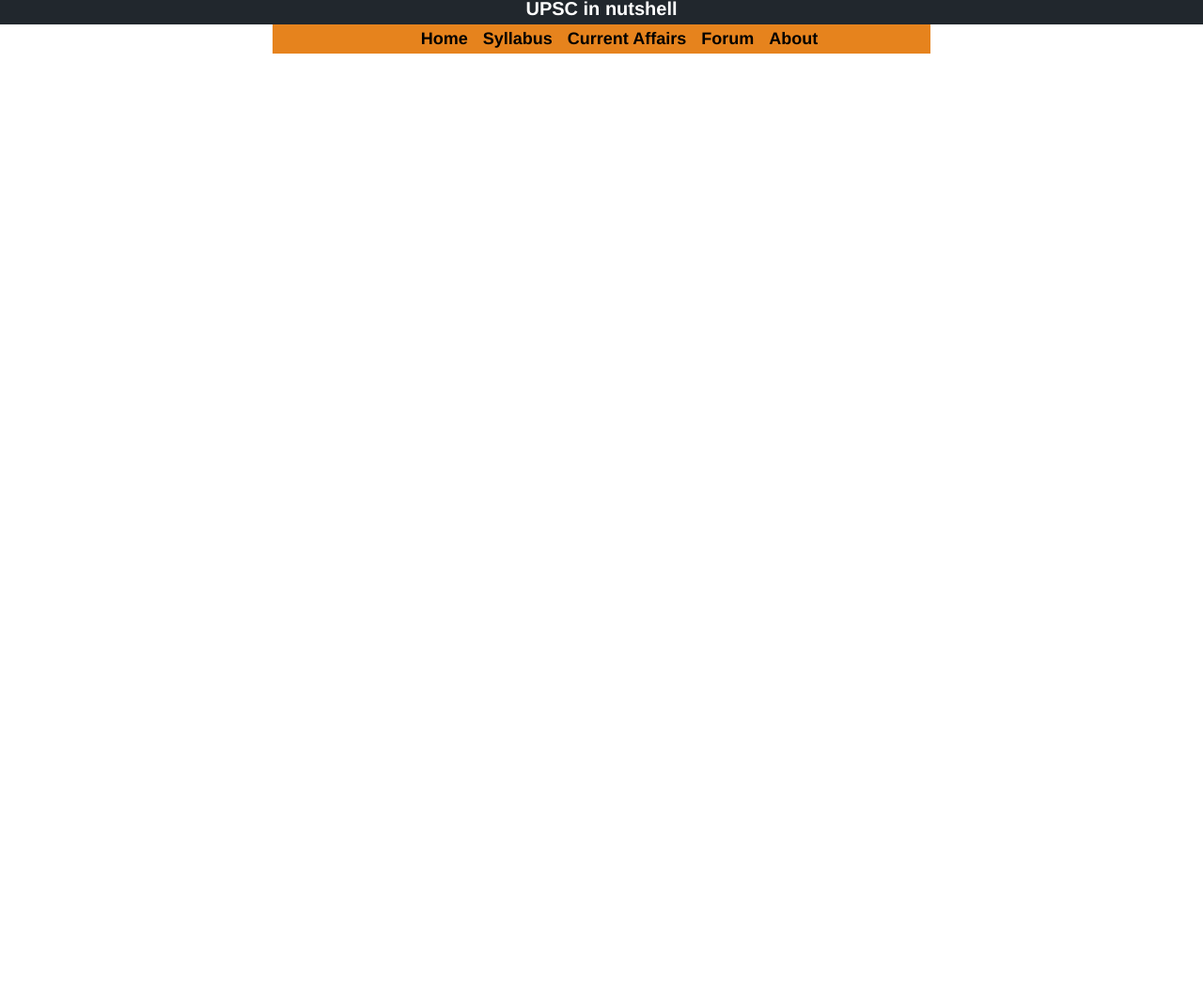
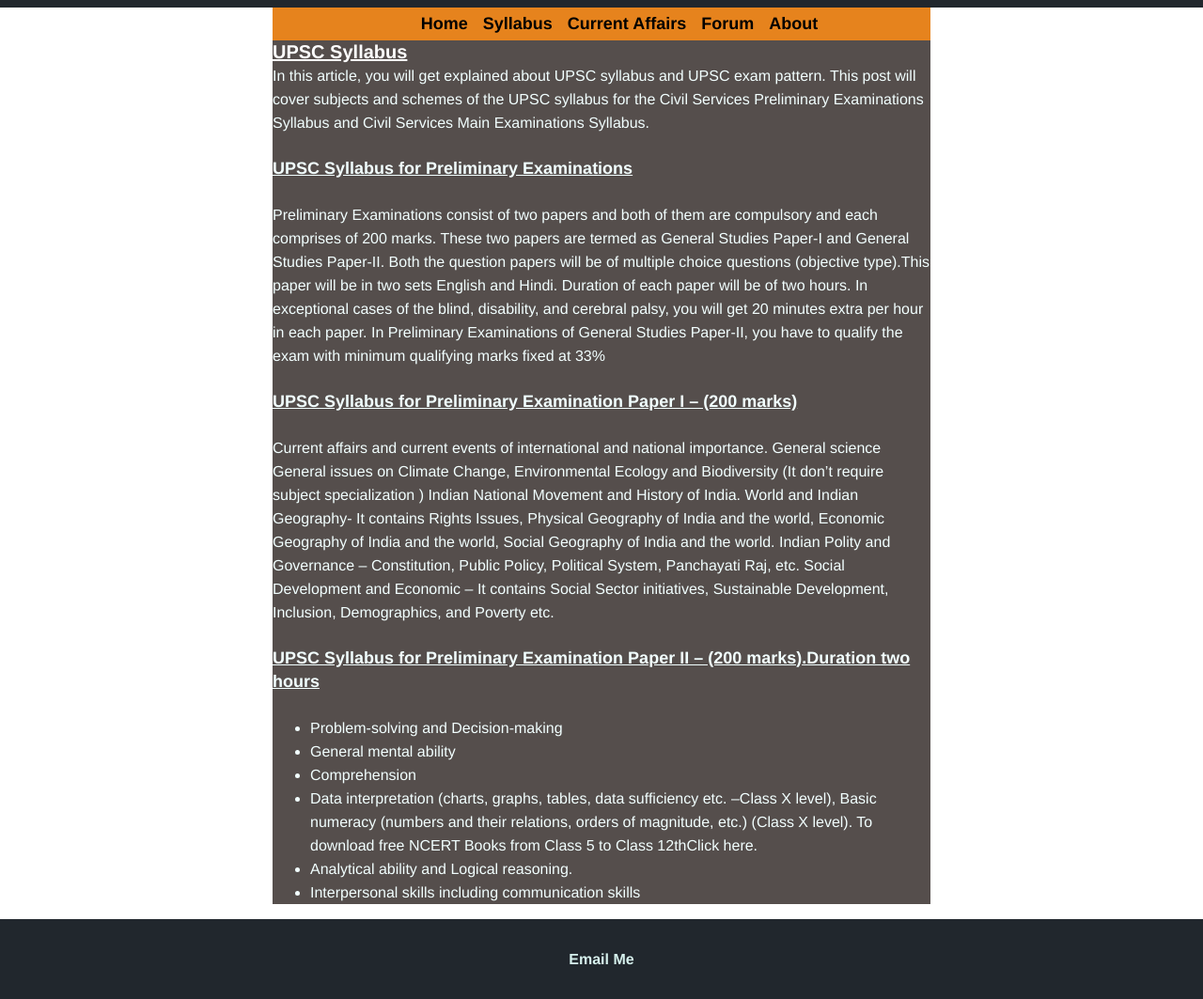
Before and after one commit to tharun26/upsc, a plain HTML site: page _pages/syllabus.html in a window 1280 px wide. Shown: the part 72-1135 px from the top of the page at 94% size. Before the commit the page ends 800 px from the top, so only its background shows below. Drawn offline with Linux system fonts and the light colour scheme.

Commit message:
Added footer and included content for syllabus

```diff
--- a/_css/main.css
+++ b/_css/main.css
@@ -32,6 +32,16 @@
   font-weight: bold;
   text-decoration:underline;
 }
+h4
+{
+  font-size:18px;
+  font-weight:bold;
+  text-decoration: underline;
+}
+body
+{
+  line-height:25px;
+}
 .header
 {
   background-color: #030a13;
@@ -40,7 +50,7 @@
 {
   background-color: #21272d;
 }
-.navigation,.introduction,.quotes
+.navigation,.introduction,.quotes,.syllabus
 {
   width:700px;
 }
@@ -81,7 +91,7 @@
 {
   color:#ffffff;
 }
-.introduction, .quotes
+.introduction, .quotes ,.syllabus
 {
   background:#554e4c;
   padding:0px;
@@ -112,8 +122,7 @@
 {
   list-style-type: none;
   height:128px;
-  padding:5px
-
+  padding:5px 5px 0px 5px;
 }
 .quotes img[alt=gandhi]
 {
@@ -123,3 +132,30 @@
 {
 float:left;
 }
+.quotes
+{
+  padding-bottom: 10px;
+}
+.footer
+{
+  background:#21272d;
+  padding:0px;
+  color:#f2ffff;
+  margin:0 auto 0 auto;
+  font-family:"Helvetica",Arial,san-serif;
+  padding:30px 30px 30px 30px;
+}
+.footer p
+{
+  text-align:center;
+}
+.footer a
+{
+text-decoration: none;
+color:rgb(214, 241, 237);
+font-weight: bold;
+}
+.footer a:hover
+{
+  color:blue;
+}
--- a/_pages/syllabus.html
+++ b/_pages/syllabus.html
@@ -29,5 +29,50 @@
         </li>
       </ul>
     </div>
+    <div class="syllabus">
+      <h3>UPSC Syllabus</h3>
+      <p>
+        In this article, you will get explained about UPSC syllabus and UPSC exam
+        pattern. This post will cover subjects and schemes of the UPSC syllabus
+        for the Civil Services Preliminary Examinations Syllabus and Civil Services
+        Main Examinations Syllabus.
+      </p>
+      <h4>UPSC Syllabus for Preliminary Examinations</h4>
+      <p>
+        Preliminary Examinations consist of two papers and both of them are compulsory and each comprises of 200 marks.
+        These two papers are termed as General Studies Paper-I and General Studies Paper-II.
+        Both the question papers will be of multiple choice questions (objective type).This paper will be in two sets English and Hindi.
+        Duration of each paper will be of two hours. In exceptional cases of the blind, disability, and cerebral palsy, you will get 20 minutes extra per hour in each paper.
+        In Preliminary Examinations of General Studies Paper-II, you have to qualify the exam with minimum qualifying marks fixed at 33%
+      </p>
+      <h4>UPSC Syllabus for Preliminary Examination Paper I – (200 marks)</h4>
+      <p>
+        Current affairs and current events of international and national importance.
+        General science
+        General issues on Climate Change, Environmental Ecology and Biodiversity (It don’t require subject specialization )
+        Indian National Movement and History of India.
+        World and Indian Geography- It contains Rights Issues, Physical Geography of India and the world, Economic Geography of India and the world, Social Geography of India and the world.
+        Indian Polity and Governance – Constitution, Public Policy, Political System, Panchayati Raj, etc.
+        Social Development and Economic – It contains Social Sector initiatives, Sustainable Development, Inclusion, Demographics, and Poverty etc.
+      </p>
+
+        <h4>UPSC Syllabus for Preliminary Examination Paper II – (200 marks).Duration two hours</h4>
+        <ul>
+        <li>
+        Problem-solving and Decision-making</li>
+        <li> General mental ability </li>
+        <li> Comprehension </li>
+        <li> Data interpretation (charts, graphs, tables, data sufficiency etc. –Class X level), Basic numeracy (numbers and their relations, orders of magnitude, etc.) (Class X level). To download free NCERT Books from Class 5 to Class 12thClick here.</li>
+        <li> Analytical ability and Logical reasoning.</li>
+        <li> Interpersonal skills including communication skills</li>
+        </ul>
+      </p>
+
+    </div>
+    <div class="footer">
+      <p>
+        <a href=mailto:tharun26@gmail.com>Email Me</a>
+      </p>
+    </div
   </body>
 </html>
```
Also changed, not shown: index.html (+3 -1 lines).
